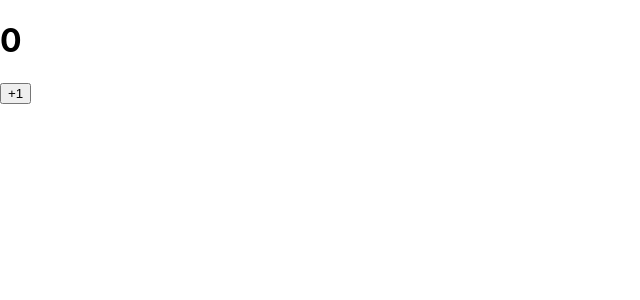
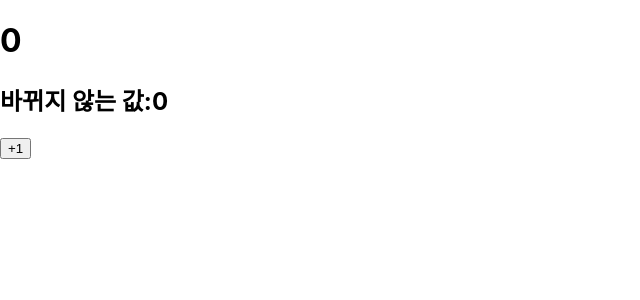
Before and after one commit to jjunnnys/hello-react, a React (Create React App) app: page / in a window 1280 px wide. Shown: the top 300 px of the page, without its empty margins (0-640 px from the left). Built offline with nearby package versions, Linux system fonts and the light colour scheme.

Commit message:
Modify 'state 객체 안에 여러 값이 있을 때'

```diff
--- a/src/Counter.js
+++ b/src/Counter.js
@@ -6,13 +6,15 @@ export default class Counter extends Component {
     // state 초기 값 설정
     this.state = {
       number: 0,
+      fixedNumber: 0,
     };
   }
   render() {
-    const { number } = this.state; // state를 조회할 떈 this.state로 조회
+    const { number, fixedNumber } = this.state; // state를 조회할 떈 this.state로 조회
     return (
       <div>
         <h1>{number}</h1>
+        <h2>바뀌지 않는 값:{fixedNumber}</h2>
         <button
           // onclick을 통해 버튼이 클릭되었을 떄 호출할 함수를 지정
           onClick={() => {
```
